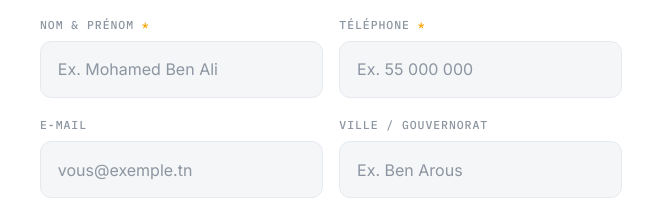
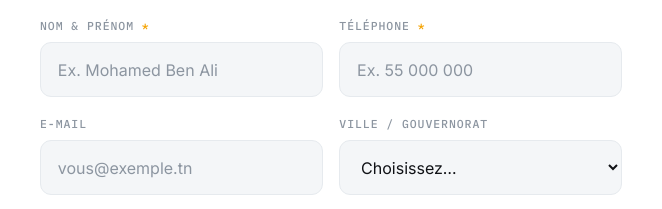
Before and after one commit to maadjocode0/STIM, a plain HTML site: page contact/index.html in a window 1280 px wide. Shown: the part 730-939 px from the top of the page, 0-662 px from the left. Drawn offline with Linux system fonts and the light colour scheme.

Commit message:
Formulaire : liste déroulante des 24 gouvernorats
- Le champ « Ville / Gouvernorat » passe de saisie libre à une liste des
  24 gouvernorats (ordre alphabétique). Champ toujours facultatif ; la
  valeur choisie est transmise telle quelle à Web3Forms (accents compris).
- Hauteur des champs harmonisée : line-height commun aux input/select et
  min-height sur les select, qui se calculaient 6 px plus bas que les input
  (écart déjà visible avant sur « Type de projet »).
- Cache-bust v=16 → v=19.

Co-Authored-By: Claude Opus 5 <noreply@anthropic.com>

```diff
--- a/assets/css/styles.css
+++ b/assets/css/styles.css
@@ -360,10 +360,13 @@ strong{color:#fff;font-weight:700}
 .field .req{color:var(--accent)}
 .field input,.field select,.field textarea{
   width:100%;background:var(--ink);border:1px solid var(--line-strong);border-radius:var(--radius-sm);
-  color:var(--txt);padding:.9rem 1.05rem;font:inherit;font-size:1rem;transition:border-color .15s,box-shadow .15s,background .15s}
+  color:var(--txt);padding:.9rem 1.05rem;font:inherit;font-size:1rem;line-height:1.5;
+  transition:border-color .15s,box-shadow .15s,background .15s}
 .section.light .field input,.section.light .field select,.section.light .field textarea{background:var(--paper-2);border-color:var(--paper-3);color:var(--ink)}
 .field input::placeholder,.field textarea::placeholder{color:var(--steel-dim)}
 .field input:focus,.field select:focus,.field textarea:focus{outline:none;border-color:var(--accent);box-shadow:0 0 0 4px rgba(245,163,0,.18)}
+/* les <select> se calculent plus bas que les <input> : on aligne leur hauteur */
+.field select{min-height:calc(1.5em + 1.8rem + 2px)}
 .field textarea{min-height:140px;resize:vertical}
 .form-row{display:grid;gap:1.05rem}
 @media(min-width:560px){.form-row{grid-template-columns:1fr 1fr}}
--- a/contact/index.html
+++ b/contact/index.html
@@ -25,7 +25,7 @@
 <link rel="preconnect" href="https://fonts.googleapis.com">
 <link rel="preconnect" href="https://fonts.gstatic.com" crossorigin>
 <link rel="stylesheet" href="https://fonts.googleapis.com/css2?family=Archivo:wght@600;700;800;900&family=IBM+Plex+Mono:wght@500;600&family=Inter:wght@400;500;600&display=swap">
-<link rel="stylesheet" href="/assets/css/styles.css?v=16">
+<link rel="stylesheet" href="/assets/css/styles.css?v=19">
 <script type="application/ld+json">
 {"@context":"https://schema.org","@type":"ContactPage","name":"Contact STIM","url":"https://stim.tn/contact/","inLanguage":"fr-TN","about":{"@id":"https://stim.tn/#organization"}}
 </script>
@@ -116,7 +116,33 @@
           </div>
           <div class="field">
             <label for="f-ville">Ville / Gouvernorat</label>
-            <input id="f-ville" name="ville" type="text" placeholder="Ex. Ben Arous">
+            <select id="f-ville" name="ville">
+              <option value="" selected>Choisissez…</option>
+              <option>Ariana</option>
+              <option>Béja</option>
+              <option>Ben Arous</option>
+              <option>Bizerte</option>
+              <option>Gabès</option>
+              <option>Gafsa</option>
+              <option>Jendouba</option>
+              <option>Kairouan</option>
+              <option>Kasserine</option>
+              <option>Kébili</option>
+              <option>Le Kef</option>
+              <option>Mahdia</option>
+              <option>Manouba</option>
+              <option>Médenine</option>
+              <option>Monastir</option>
+              <option>Nabeul</option>
+              <option>Sfax</option>
+              <option>Sidi Bouzid</option>
+              <option>Siliana</option>
+              <option>Sousse</option>
+              <option>Tataouine</option>
+              <option>Tozeur</option>
+              <option>Tunis</option>
+              <option>Zaghouan</option>
+            </select>
           </div>
         </div>
         <div class="field">
@@ -191,6 +217,6 @@
   <a class="c-tel" href="tel:+21655326160"><svg viewBox="0 0 24 24" fill="none" stroke="currentColor" stroke-width="2" stroke-linecap="round" stroke-linejoin="round" aria-hidden="true"><path d="M22 16.9v3a2 2 0 0 1-2.2 2 19.8 19.8 0 0 1-8.6-3.1 19.5 19.5 0 0 1-6-6A19.8 19.8 0 0 1 2 4.2 2 2 0 0 1 4 2h3a2 2 0 0 1 2 1.7c.1.9.3 1.8.6 2.6a2 2 0 0 1-.5 2.1L7.6 9.8a16 16 0 0 0 6 6l1.4-1.1a2 2 0 0 1 2.1-.5c.8.3 1.7.5 2.6.6a2 2 0 0 1 1.7 2z"/></svg> Appeler</a>
   <a class="c-wa" href="https://wa.me/21655326160?text=Bonjour%20STIM%2C%20je%20souhaite%20un%20devis%20pour%20un%20projet%20de%20charpente%20m%C3%A9tallique." rel="noopener"><svg viewBox="0 0 24 24" fill="currentColor" aria-hidden="true"><path d="M12 2a10 10 0 0 0-8.5 15.3L2 22l4.8-1.5A10 10 0 1 0 12 2zm0 18.2c-1.5 0-3-.4-4.3-1.2l-.3-.2-2.8.9.9-2.8-.2-.3A8.2 8.2 0 1 1 12 20.2zm4.5-5.8c-.3-.1-1.7-.8-2-.9-.3-.1-.5-.1-.6.1l-.8 1c-.2.2-.3.2-.6.1-1.3-.5-2.4-1.6-3-2.8-.1-.3 0-.4.1-.6l.4-.5.2-.5v-.5l-.8-2c-.2-.5-.4-.4-.6-.4h-.5c-.2 0-.5.1-.7.3-1.4 1.4-1 3.5.1 4.9 1.6 2.1 3.4 3.2 5.6 3.9 1.4.4 1.9.3 2.5-.1.4-.3.9-.9 1-1.4.1-.4.1-.8 0-.9z"/></svg> WhatsApp</a>
 </nav>
-<script src="/assets/js/main.js?v=16" defer></script>
+<script src="/assets/js/main.js?v=19" defer></script>
 </body>
 </html>
--- a/tools/build-pages.js
+++ b/tools/build-pages.js
@@ -98,7 +98,7 @@ function footer() {
   <a class="c-tel" href="tel:+21655326160">${ICON_PHONE} Appeler</a>
   <a class="c-wa" href="${WA}" rel="noopener">${ICON_WA} WhatsApp</a>
 </nav>
-<script src="/assets/js/main.js?v=16" defer></script>`;
+<script src="/assets/js/main.js?v=19" defer></script>`;
 }
 
 function orgLD() {
@@ -172,7 +172,7 @@ function doc({ title, desc, urlPath, active, body, extraLD = "" }) {
 <link rel="preconnect" href="https://fonts.googleapis.com">
 <link rel="preconnect" href="https://fonts.gstatic.com" crossorigin>
 <link rel="stylesheet" href="https://fonts.googleapis.com/css2?family=Archivo:wght@600;700;800;900&family=IBM+Plex+Mono:wght@500;600&family=Inter:wght@400;500;600&display=swap">
-<link rel="stylesheet" href="/assets/css/styles.css?v=16">
+<link rel="stylesheet" href="/assets/css/styles.css?v=19">
 <noscript><style>.reveal{opacity:1;transform:none}</style></noscript>
 ${orgLD()}
 ${extraLD}
```
Also changed, not shown: 404.html (+2 -2 lines), a-propos/index.html (+2 -2 lines), charpente-metallique-ben-arous/index.html (+2 -2 lines), charpente-metallique-sfax/index.html (+2 -2 lines), charpente-metallique-sousse/index.html (+2 -2 lines), charpente-metallique-tunis/index.html (+2 -2 lines), index.html (+2 -2 lines), realisations/index.html (+2 -2 lines), services/batiments-industriels/index.html (+2 -2 lines), services/couverture-bardage/index.html (+2 -2 lines), services/escaliers-passerelles-garde-corps/index.html (+2 -2 lines), services/hangars-metalliques/index.html (+2 -2 lines), services/index.html (+2 -2 lines), services/mezzanines-planchers/index.html (+2 -2 lines), 3 more files.
